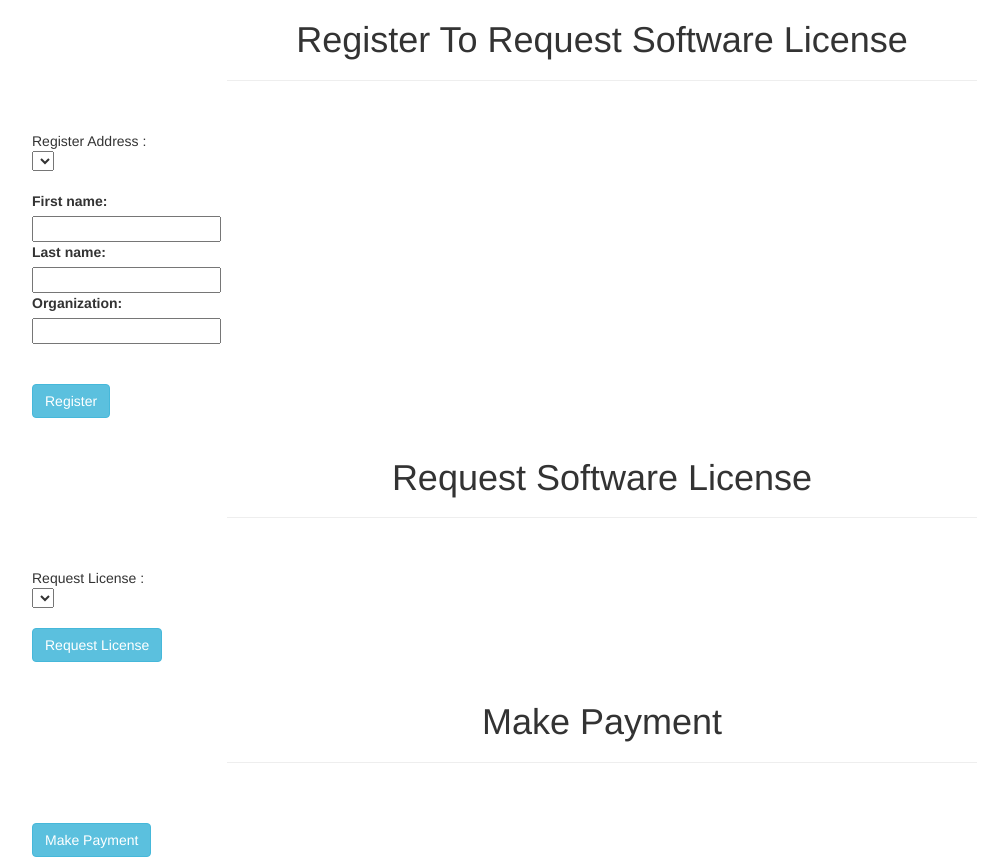
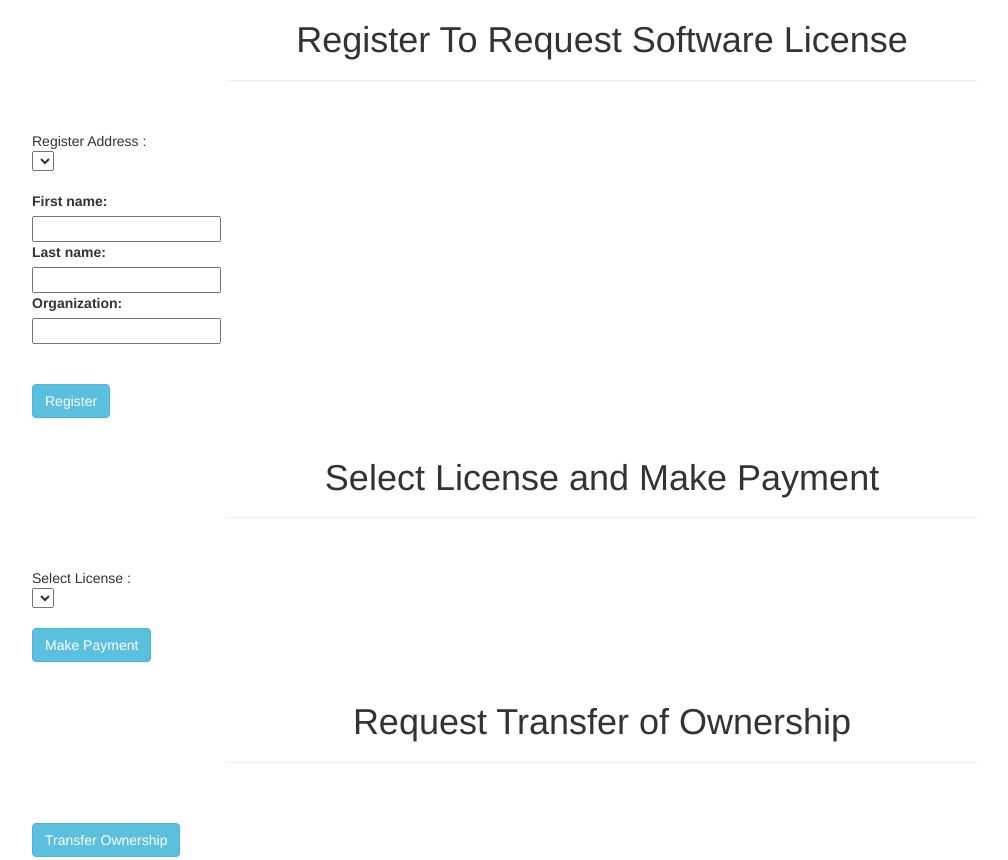
Before and after one commit to bhavyasais/SoftwareLicensingSystem, a website: page license-app/src/index.html in a window 1280 px wide. Shown: the top 860 px of the page, without its empty margins (38-1046 px from the left). Drawn offline with nearby package versions, Linux system fonts and the light colour scheme.

Commit message:
modified index.html file

```diff
--- a/license-app/src/index.html
+++ b/license-app/src/index.html
@@ -49,7 +49,7 @@
   <div class="container">
     <div class="row">
       <div class="col-xs-12 col-sm-8 col-sm-push-2">
-          <h1 class="text-center">Request Software License</h1>
+        <h1 class="text-center">Select License and Make Payment</h1>
         <hr />
         <br />
       </div>
@@ -59,25 +59,23 @@
   <div class="container">
     <div class="row" id="address_div">
       <div style="margin-left: 15px;margin-top: 10px;">
-          <span> Request License : </span><br>
+        <span> Select License : </span><br>
         <select id="select_license" value=""></select>
       </div>
     </div>
     <br>
     <div class="row" id="register_div">
       <div style="margin-left: 15px;">
-          <button class="btn btn-info" type="button" id="selectLicense">Request License</button>
+        <button class="btn btn-info" type="button" id="makePayment">Make Payment</button>
       </div>
     </div>
     <br>
   </div>
 
-
-
     <div class="container">
       <div class="row">
         <div class="col-xs-12 col-sm-8 col-sm-push-2">
-          <h1 class="text-center">Make Payment</h1>
+          <h1 class="text-center">Request Transfer of Ownership</h1>
           <hr />
           <br />
         </div>
@@ -88,11 +86,15 @@
       <br>
       <div class="row" id="register_div">
         <div style="margin-left: 15px;">
-          <button class="btn btn-info" type="button" id="makePayment">Make Payment</button>
+          <button class="btn btn-info" type="button" id="selectLicense">Transfer Ownership</button>
         </div>
       </div>
       <br>
     </div>
+
+
+
+
 
 
 
```
Also changed, not shown: 1 other file. Lines whose indentation alone changed are shown as unchanged.
